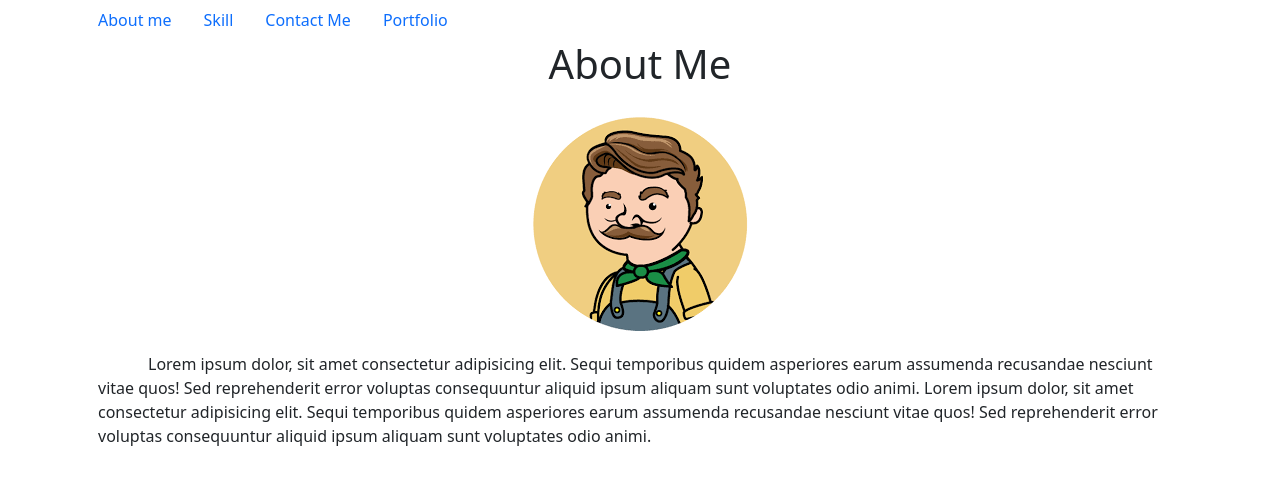
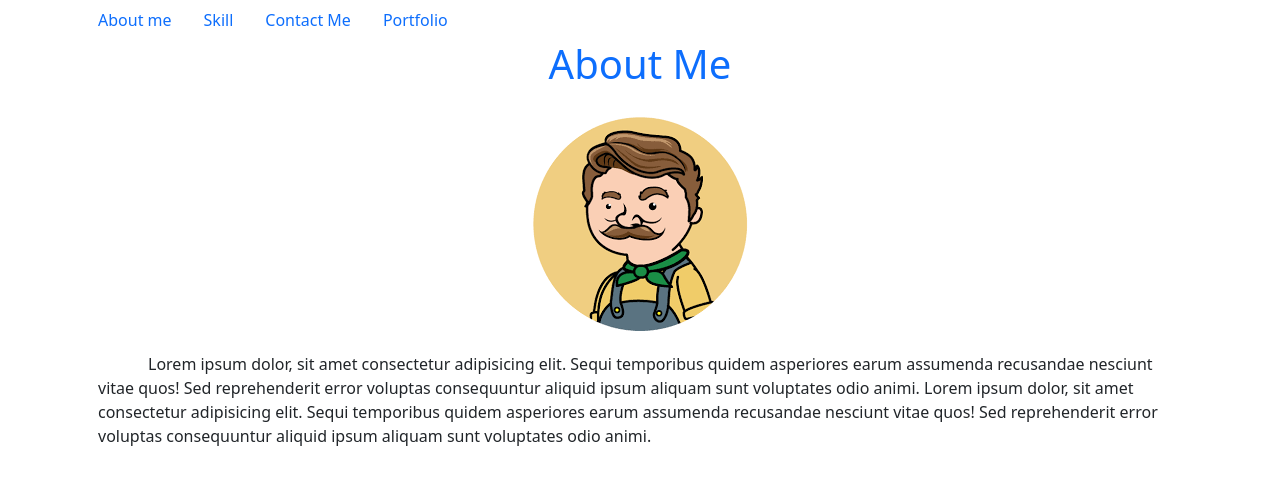
Before and after one commit to kritdev/angular_lab, an Angular app: page /about in a window 1280 px wide. Shown: the top 484 px of the page. Built offline with nearby package versions, Linux system fonts and the light colour scheme.

Commit message:
apply HeaderComponent

```diff
--- a/src/app/page/about/about.component.html
+++ b/src/app/page/about/about.component.html
@@ -1,7 +1,7 @@
-<div class="text-center">
-  <h1>About Me</h1>
-  <img class="mt-3" src="assets/img/JoneSalad.png" alt="">
-</div>
+<app-header
+  [title]="'About Me'"
+  [title_image]="'assets/img/JoneSalad.png'">
+</app-header>
 <div class="text-left m-3">
   <p style="text-indent: 50px;">
     Lorem ipsum dolor, sit amet consectetur adipisicing elit. Sequi temporibus quidem asperiores earum assumenda recusandae nesciunt vitae quos! Sed reprehenderit error voluptas consequuntur aliquid ipsum aliquam sunt voluptates odio animi.
--- a/src/app/page/skill/skill.component.html
+++ b/src/app/page/skill/skill.component.html
@@ -1,6 +1,4 @@
-<div class="text-center">
-  <h1>Skill</h1>
-</div>
+<app-header [title]="'Skill'"></app-header>
 <div class="text-left m-3">
   <div class="row justify-content-center">
     <div class="col-6">
```
